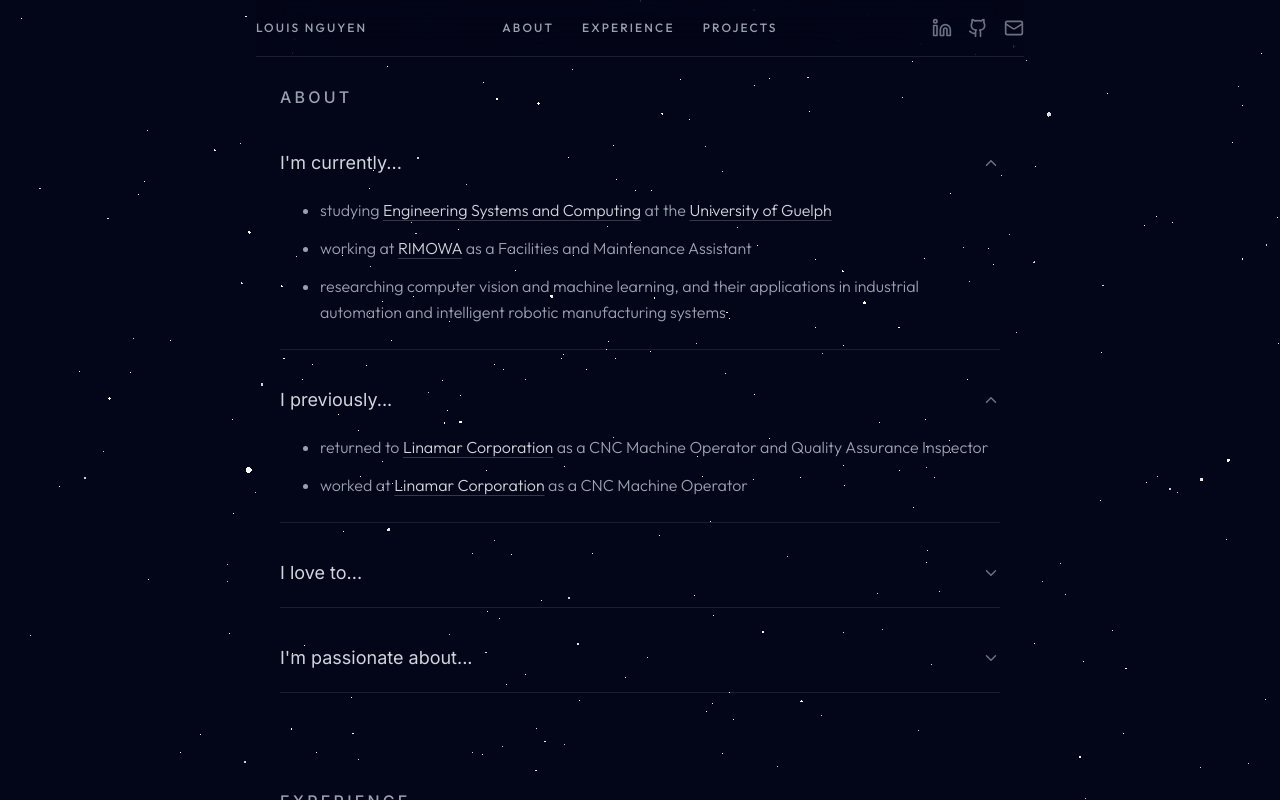
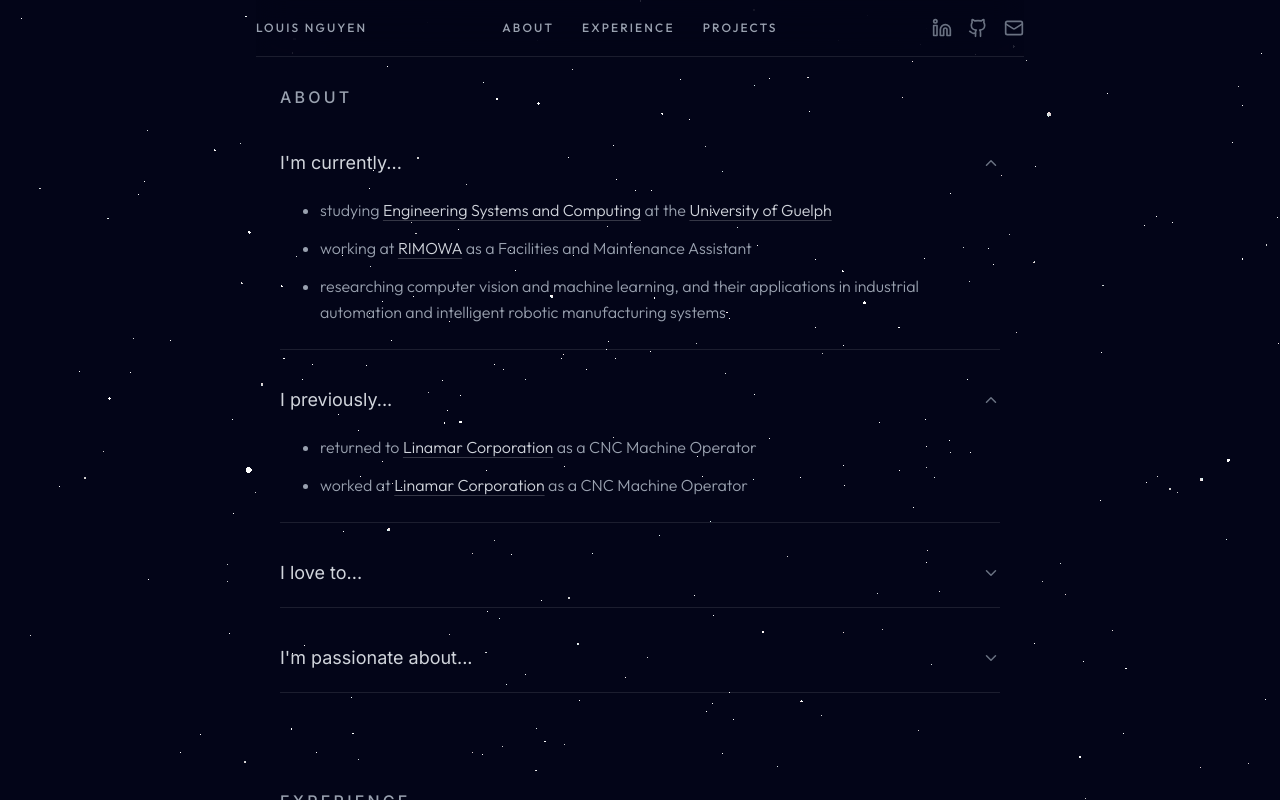
Before and after one commit to louisnguyenn/Louis-Personal-Portfolio, a React (Vite) app: page / in a window 1280 px wide. Both pictures are taken after a click on the button "I previously...". Shown: the part 638-1438 px from the top of the page. Built offline with nearby package versions, Linux system fonts and the light colour scheme.

Commit message:
change bio

```diff
--- a/src/components/sections/About.jsx
+++ b/src/components/sections/About.jsx
@@ -130,7 +130,7 @@ export const About = () => {
                       >
                         Linamar Corporation
                       </a>{' '}
-                      as a CNC Machine Operator and Quality Assurance Inspector
+                      as a CNC Machine Operator
                     </li>
                     <li className={itemClasses}>
                       worked at{' '}
--- a/src/components/sections/Experience.jsx
+++ b/src/components/sections/Experience.jsx
@@ -7,15 +7,15 @@ export const Experience = () => {
       company: 'RIMOWA',
       period: 'June 2026 \u2014 Present',
       description:
-        'Manufacturing Process Improvement, Workstation Design & Material Handling',
+        'Workstation Design & Material Handling',
       link: 'https://www.rimowa.com/ca/en/home',
       logo: '/logos/rimowa_logo.jpg',
     },
     {
-      title: 'CNC Machine Operator & Quality Assurance',
+      title: 'CNC Machine Operator',
       company: 'Linamar Corporation',
       period: 'May 2025 \u2014 August 2025',
-      description: 'CNC Manufacturing & Quality Assurance',
+      description: 'CNC Manufacturing',
       link: 'https://www.linamar.com/',
       logo: '/logos/linamar_logo.jpg',
     },
```
